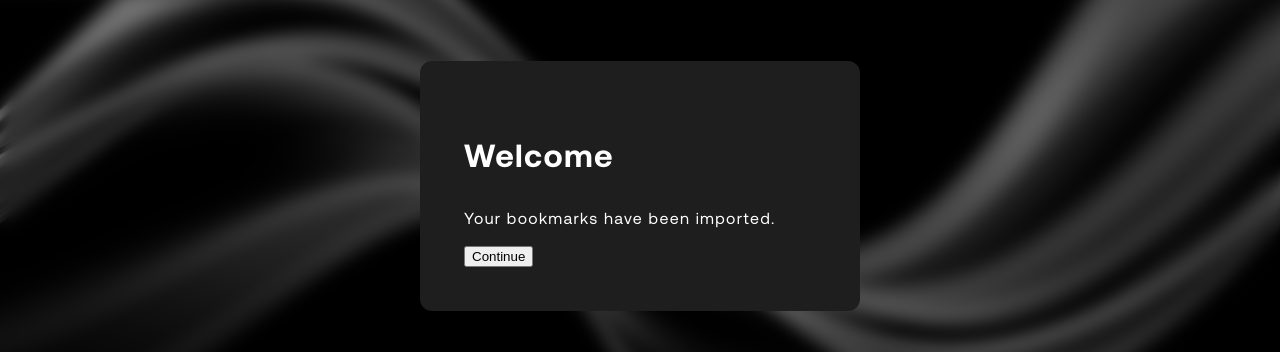
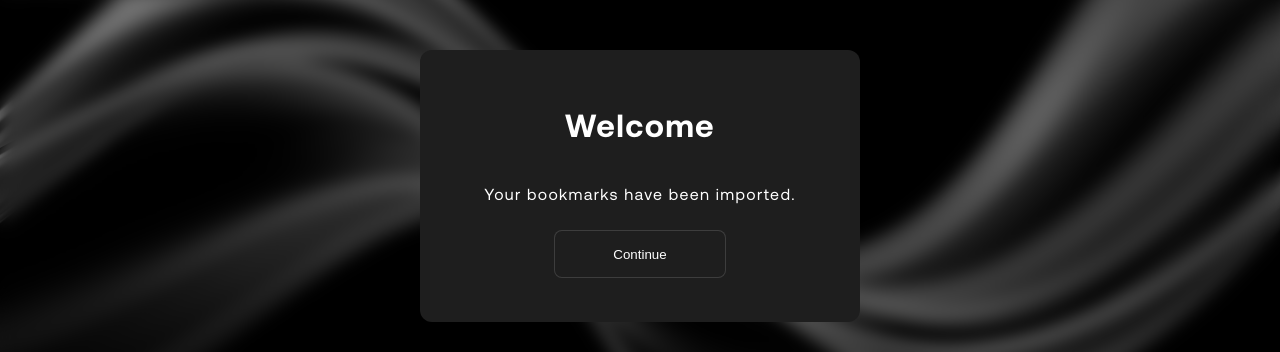
Before and after one commit to nithin6743/Clustr, a React (Vite) app: page / in a window 1280 px wide. Shown: the part 214-566 px from the top of the page. Built offline with nearby package versions, Linux system fonts and the light colour scheme; no server answers.

Commit message:
added a welcome modal at first launch of the extension

```diff
--- a/src/components/Board.module.css
+++ b/src/components/Board.module.css
@@ -349,12 +349,29 @@ input:focus {
 
 .welcomeCard {
   padding: 24px;
+  display: flex;
+  flex-direction: column;
+  align-items: center;
+  justify-content: center;
+  gap: 8px;
 }
 
 .welcomeTitle {
   font-size: 32px;
+  line-height: 0px;
 }
 
 .welcomeContent {
   line-height: 24px;
 }
+
+.continueButton {
+  border-radius: 8px;
+  width: 49%;
+  height: 48px;
+  color: white;
+  background-color: #1e1e1e91;
+  border: solid;
+  border-color: rgba(159, 159, 159, 0.243);
+  border-width: 1px;
+}
--- a/src/components/Welcome.jsx
+++ b/src/components/Welcome.jsx
@@ -4,8 +4,12 @@ function Welcome({ setModal }) {
   return (
     <div className={styles.welcomeCard}>
       <h3 className={styles.welcomeTitle}>Welcome</h3>
-      <p className={styles.welcomeContent}>Your bookmarks have been imported.</p>
-      <button onClick={() => setModal(null)}>Continue</button>
+      <p className={styles.welcomeContent}>
+        Your bookmarks have been imported.
+      </p>
+      <button onClick={() => setModal(null)} className={styles.continueButton}>
+        Continue
+      </button>
     </div>
   );
 }
```
